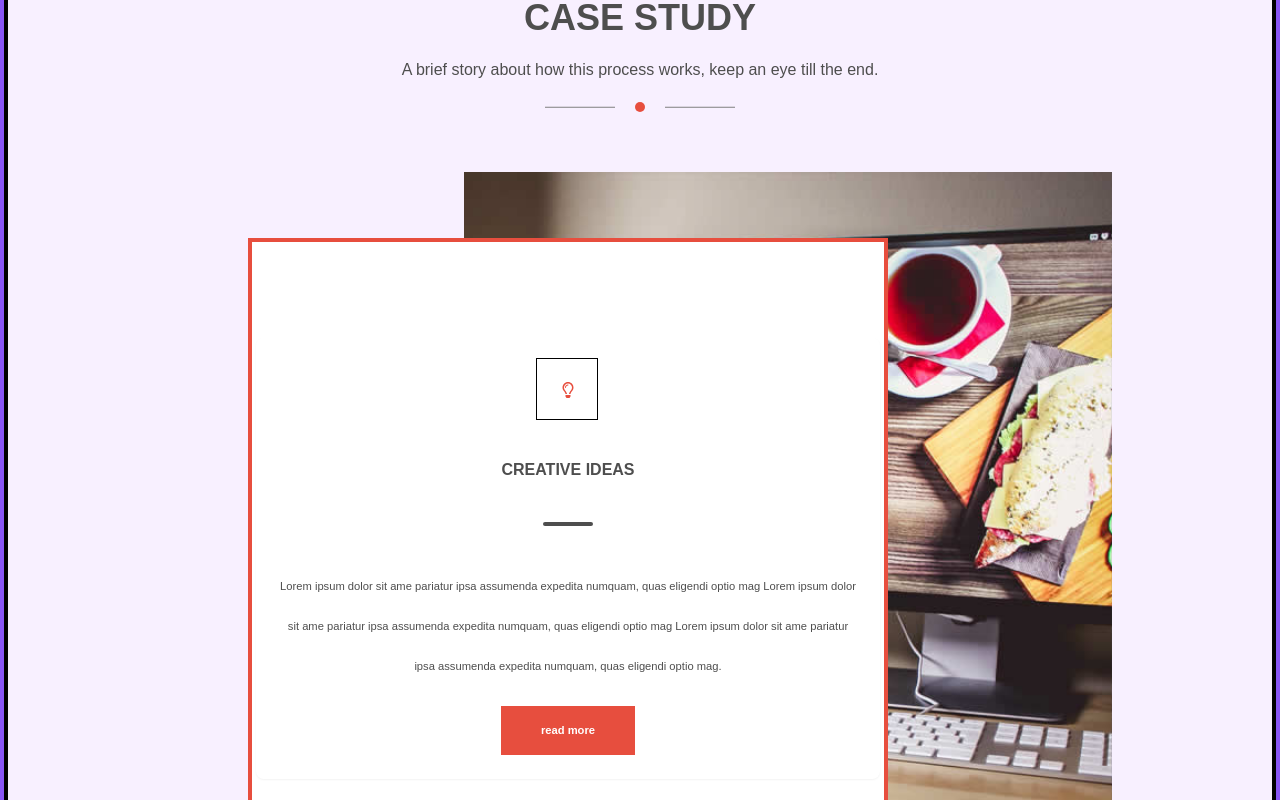
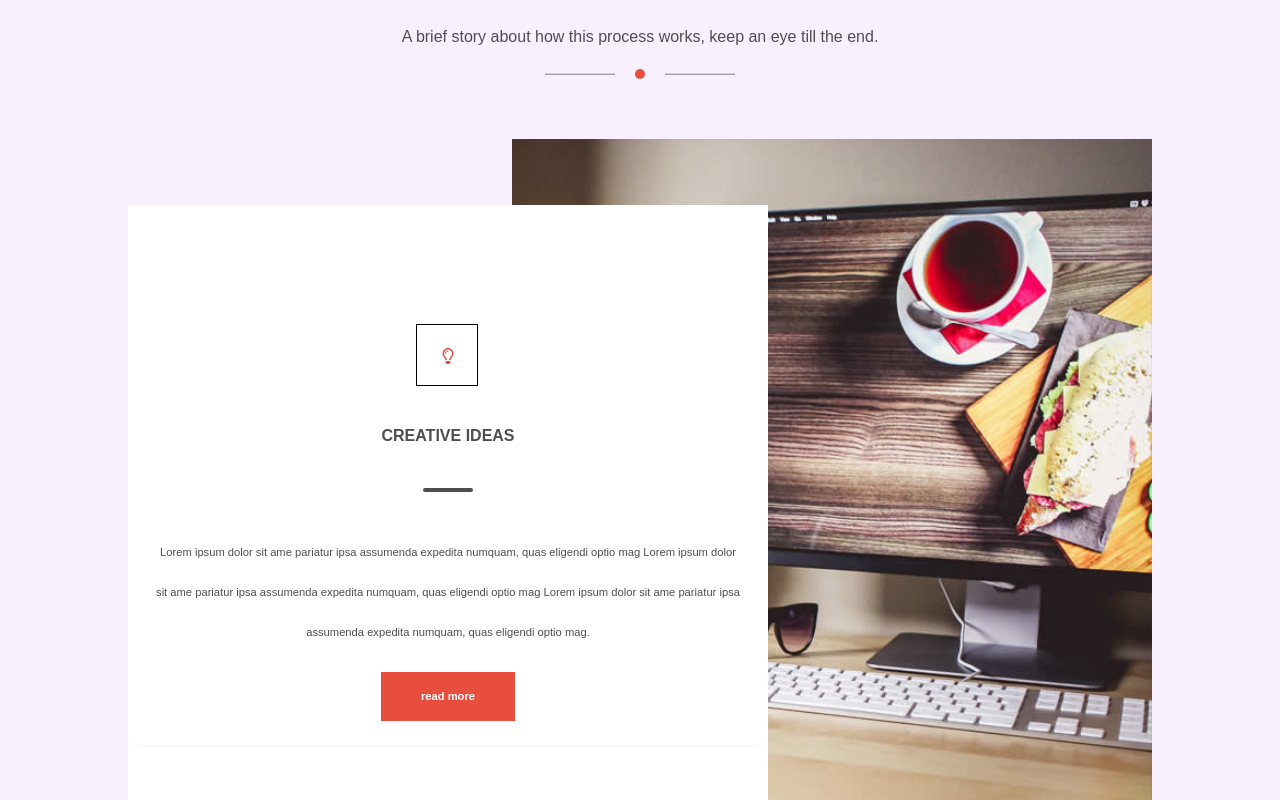
Before and after one commit to Abed001/binotemplate, a React (Vite) app: page / in a window 1280 px wide. Shown: the part 3780-4580 px from the top of the page. Built offline with nearby package versions, Linux system fonts and the light colour scheme.

Commit message:
need to add satistics portfolio section

```diff
--- a/src/App.jsx
+++ b/src/App.jsx
@@ -18,7 +18,7 @@ function App() {
         <Aboutus />
       </div>
 
-      <div  className='mb-[200px] lg:mb-40'>
+      <div  className='mb-[200px] lg:mb-20'>
         <Portfolio />
       </div>
 
--- a/src/components/demo/CarouselPortfolio.jsx
+++ b/src/components/demo/CarouselPortfolio.jsx
@@ -38,7 +38,7 @@ const slides = [
 
 function CarouselPortfolio() {
     return (
-        <Carousel className="border-4 border-brickred h-[60vh] lg:h-[80vh] flex items-center  bg-white opacity-80 lg:opacity-100  text-white max-w-[350px] lg:max-w-[80vh]">
+        <Carousel className=" h-[100%] md:h-[45vh] lg:h-[80vh] flex items-center  bg-white opacity-80 md:opacity-100 lg:opacity-100  text-white max-w-[350px] md:max-w-[40vh] lg:max-w-[80vh]">
             <CarouselContent>
                 {slides.map((slide, index) => (
                     <CarouselItem className=" flex flex-col justify-center items-center text-grey" key={index}>
--- a/src/pages/Portfolio.jsx
+++ b/src/pages/Portfolio.jsx
@@ -43,9 +43,9 @@ function Portfolio() {
 
             </div>
 
-            <div className='border-4 border-purple bg-ivory  flex flex-col w-[100%] justify-center items-center'>
+            <div className='mt-[10%] lg:mt-[-2%] bg-ivory  flex flex-col w-[100%] justify-center items-center'>
 
-                <div className='border-4 relative gap-y-5 flex flex-col lg:w-[100%] justify-center items-center'>
+                <div className=' relative gap-y-5 flex flex-col md:[100%] lg:w-[100%] justify-center items-center'>
                     <p className='pt-20 font-bold text-4xl uppercase text-grey'>case study</p>
                     <p className='max-w-[70%] text-center text-[1rem] text-grey'>A brief story about how this process works, keep an eye till the end.</p>
 
@@ -55,16 +55,16 @@ function Portfolio() {
                     </div>
 
                     {/*large screen*/}
-                    <div className='hidden-on-phone bg-ivory h-[100vh]  w-[100%] lg:flex mb-40 '>
-                        <div className=' z-40 absolute top-80 lg:left-60'>
+                    <div className='hidden-on-phone bg-ivory md:h-[55vh] lg:h-[100vh]  w-[100%] md:flex lg:flex '>
+                        <div className=' z-40 absolute md:top-80 md:right-[20%] lg:top-80  lg:right-[40%]'>
                             <CarouselPortfolio />
                         </div>
 
-                        <img className='h-[100vh] min-w-[40%] z-20 absolute lg:right-40' src={study} alt="study" />
+                        <img className='z-20 absolute md:left-[20%] md:max-w-[40vh] lg:h-[100vh] lg:max-w-[80vh]  lg:left-[40%]' src={study} alt="study" />
                     </div>
 
                     {/*small screen*/}
-                    <div className='relative w-[100%] lg:hidden bg-ivory  flex flex-col justify-center items-center mb-40 '>
+                    <div className='relative w-[100%] lg:hidden md:hidden bg-ivory  flex flex-col justify-center items-center  '>
                         <div className='absolute flex flex-col justify-center items-center'>
                             <CarouselPortfolio />
                         </div>
```
